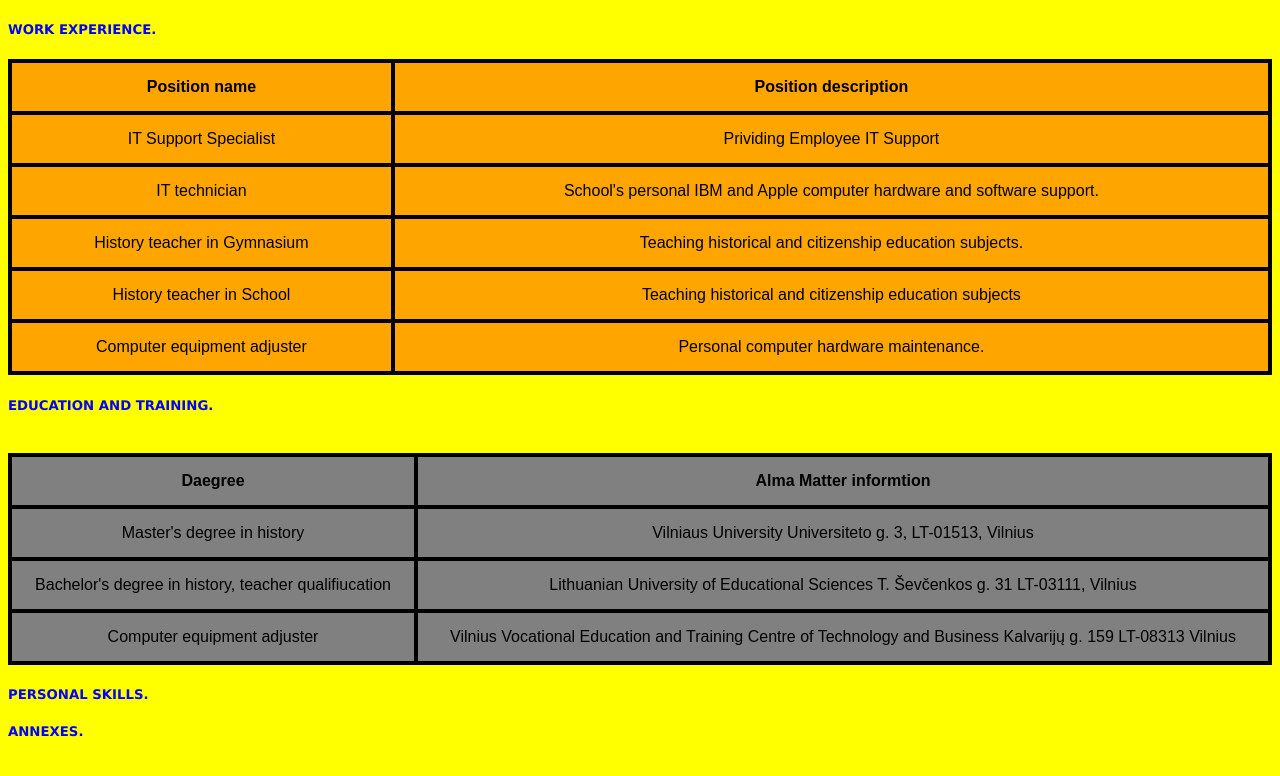
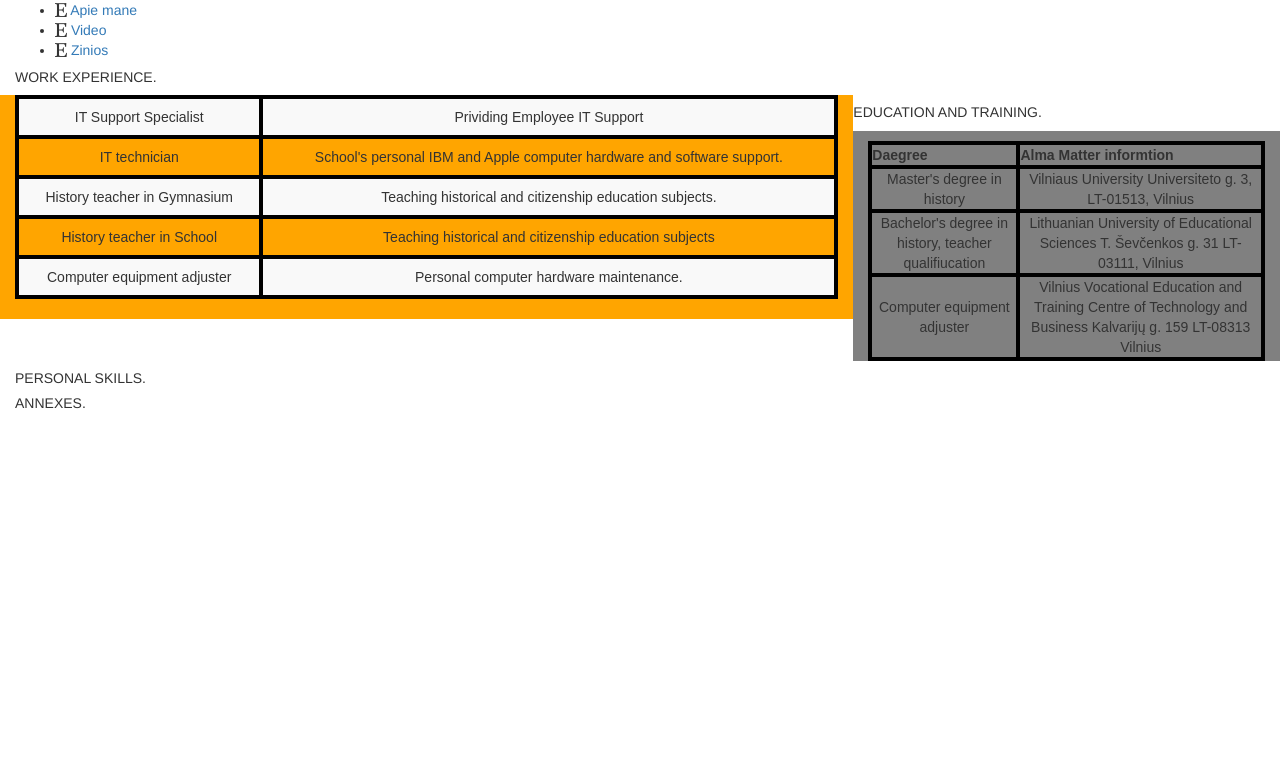
Before and after one commit to JustinasSabaliauskas/Hello_world, a PHP site: page /apie.html in a window 1280 px wide. Shown: the top 776 px of the page. Run offline with PHP 8.4, Linux system fonts and the light colour scheme; some web fonts are replaced.

Commit message:
Changed table with bootstrap

```diff
--- a/CSS/app.css
+++ b/CSS/app.css
@@ -10,9 +10,7 @@ p
             font-size: 32px;
             }
 
-body    {
-    background-color: yellow;
-        }
+
 
 p       {
     color: blue;
--- a/apie.html
+++ b/apie.html
@@ -5,17 +5,28 @@
         <title>APIE HTML</title>
         <link href="https://fonts.googleapis.com/css?family=Cuprum" rel="stylesheet">
         <link rel="stylesheet" type="text/css" href="css/app.css">
+        <link rel="stylesheet" type="text/css" href="Font/css/font-awesome.css">
+    <link rel="stylesheet" href="https://maxcdn.bootstrapcdn.com/bootstrap/3.3.7/css/bootstrap.min.css" integrity="sha384-BVYiiSIFeK1dGmJRAkycuHAHRg32OmUcww7on3RYdg4Va+PmSTsz/K68vbdEjh4u" crossorigin="anonymous">
     </head>
     <body>
-    <div class="container">
+    <div class="container-fluid">
+    <ul>
+                <li> <i class="fa fa-etsy"></i>
+                    <a href="apie.html">Apie mane</a>
+                </li>
+                <li> <i class="fa fa-etsy"></i>
+                    <a href="media.html">Video</a>
+                </li>
+                <li> <i class="fa fa-etsy"></i>
+                    <a href="zinios.html">Zinios</a>
+                </li>
+            </ul>
         <h5 title="Previos work experance"> WORK EXPERIENCE.</h5>
         <div class="row" >
         <div class="col-xs-12 col-sm-6 col-md-8 left">
-        <table style="width: 100%">
-            <tr>
-                <th>Position name</th>
-                <th> Position description</th>
-            </tr> </div>
+        <table style="width: 100%" table class="table table-striped">
+
+             </div>
             <tr>
                 <td>
                     IT Support Specialist
@@ -108,4 +119,5 @@
         ANNEXES.</h5
 
     </body>
+
 </html>
--- a/index.html
+++ b/index.html
@@ -11,16 +11,16 @@
     <title title="First page">Index</title>
 </head>
 <body>
-    <div class="container">
+    <div class="container-fluid">
         <div class="row">
             <ul>
                 <li> <i class="fa fa-etsy"></i>
                     <a href="apie.html">Apie mane</a>
                 </li>
-                <li>
+                <li> <i class="fa fa-etsy"></i>
                     <a href="media.html">Video</a>
                 </li>
-                <li>
+                <li> <i class="fa fa-etsy"></i>
                     <a href="zinios.html">Zinios</a>
                 </li>
             </ul>
```
